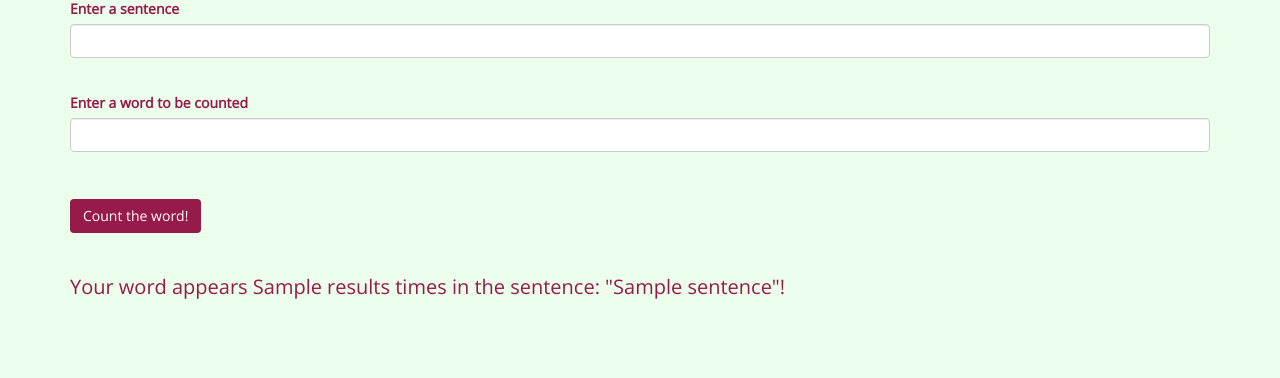
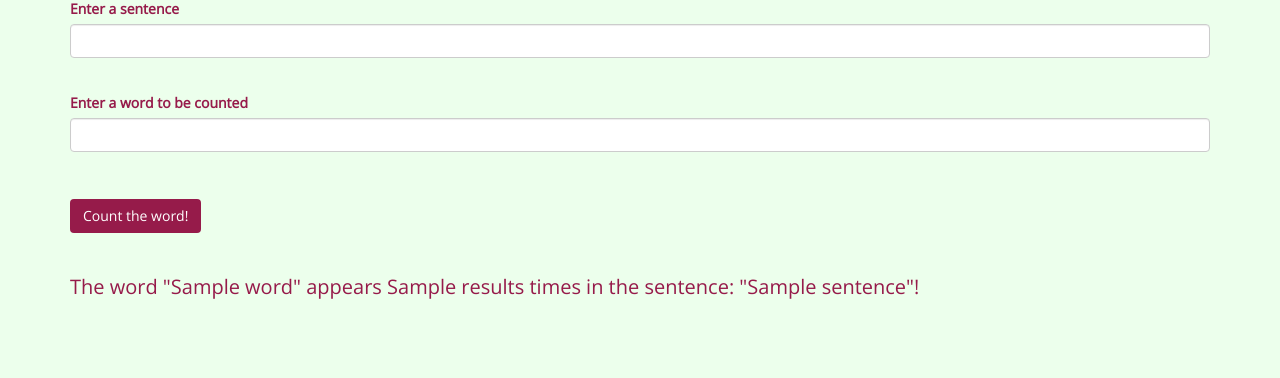
Before and after one commit to aftondowney/countRepeats, a PHP site: template views/index.html.twig in a window 1280 px wide. Shown: the part 301-679 px from the top of the page. Run offline with PHP 8.4, Linux system fonts and the light colour scheme; the template is opened without the code that fills it: most values are stand-ins (such as "Sample title", 1, 10 or a date in 2020); some libraries are stand-ins or nearby versions.

Commit message:
include the word being counted in the results.

```diff
--- a/app/app.php
+++ b/app/app.php
@@ -17,7 +17,7 @@
     $app->get("/find", function() use ($app){
         $new_sentence = new Count;
         $new_input = $new_sentence->countWord($_GET['sentence'], $_GET['find']);
-        return $app['twig']->render('index.html.twig', array('results' => $new_input, 'sentence' => $_GET['sentence']));
+        return $app['twig']->render('index.html.twig', array('results' => $new_input, 'sentence' => $_GET['sentence'], 'word' => $_GET['find']));
       });
 
     return $app;
--- a/views/index.html.twig
+++ b/views/index.html.twig
@@ -22,7 +22,7 @@
           <button class="btn" type="submit">Count the word!</button>
       </form><br><br>
       <div>
-        <p>Your word appears {{ results }} times in the sentence: "{{ sentence }}"!</p>
+        <p>The word "{{ word }}" appears {{ results }} times in the sentence: "{{ sentence }}"!</p>
       </div>
     </div>
   </body>
```
